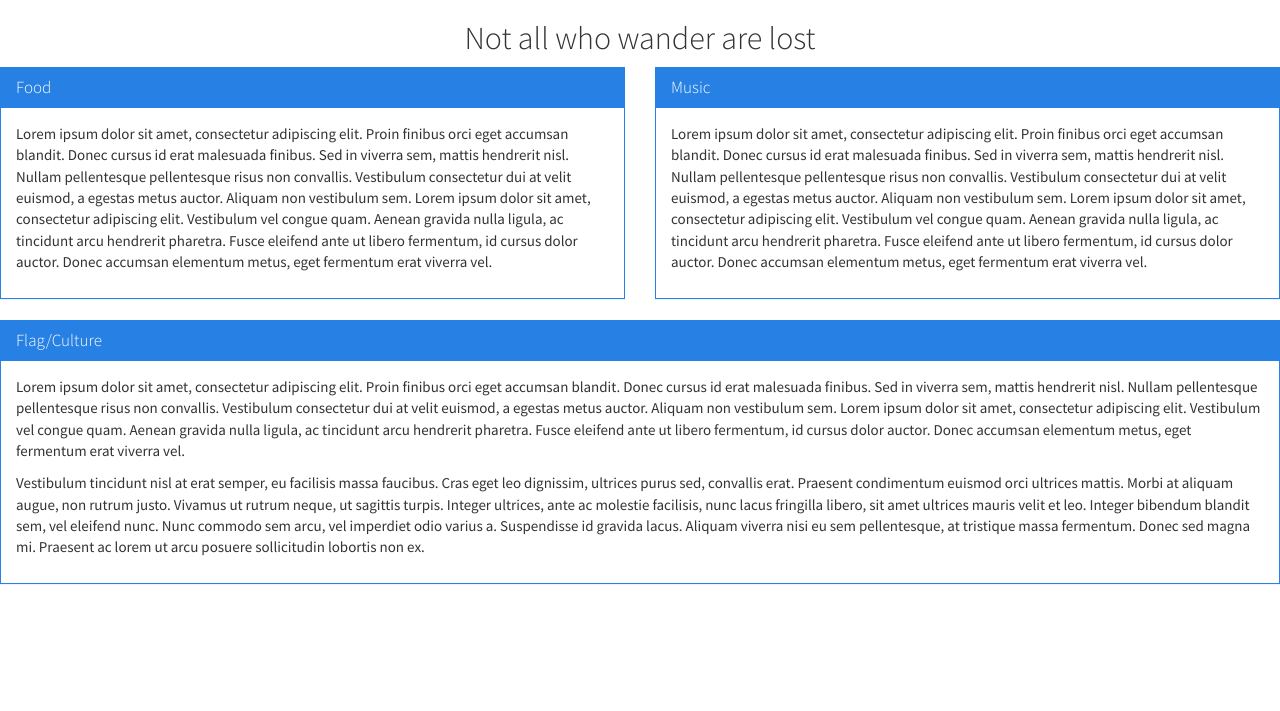
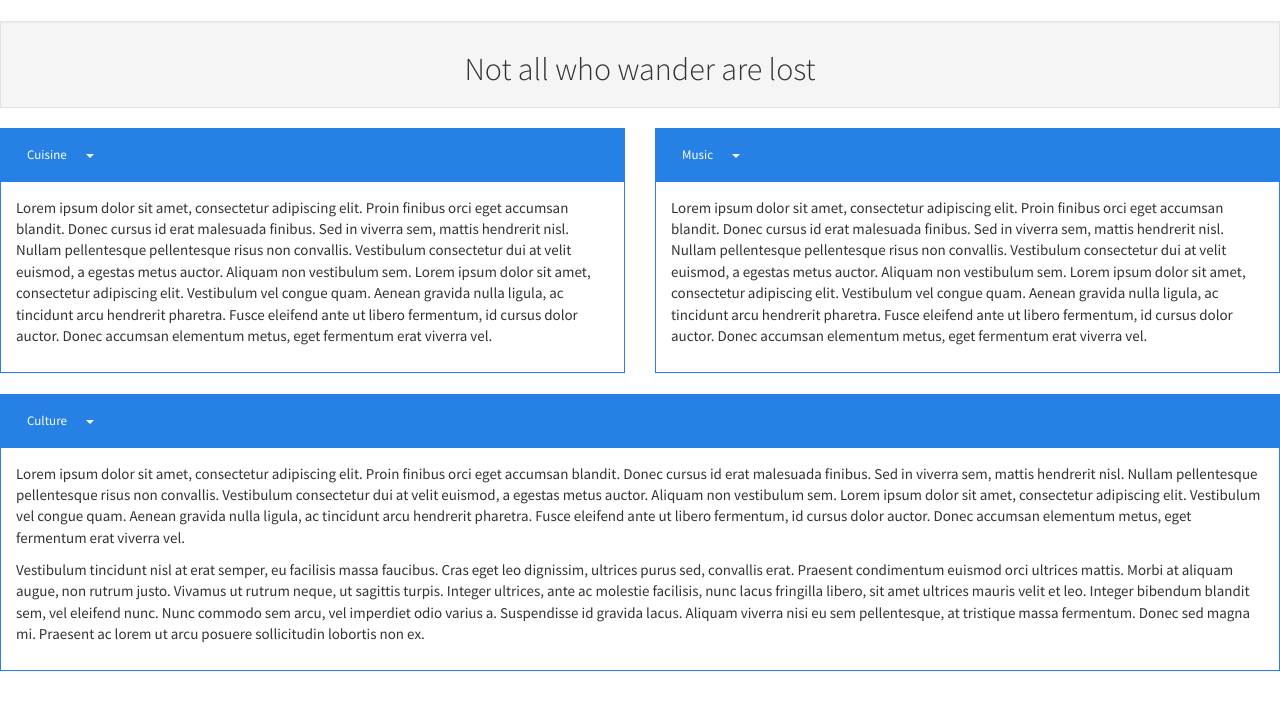
Before and after one commit to Markliebs/groupproject1, a PHP site: page / in a window 1280 px wide. Shown: the part 52-763 px from the top of the page. Run offline with PHP 8.4, Linux system fonts and the light colour scheme; some libraries are stand-ins or nearby versions.

Commit message:
Added all dropdown without breaking things

```diff
--- a/assets/css/style.css
+++ b/assets/css/style.css
@@ -1,3 +1,5 @@
 .motto {
     text-align: center;
+    text-justify: auto;
+
 }
--- a/index.html
+++ b/index.html
@@ -52,25 +52,42 @@
                 <button type="submit" class="btn btn-primary" id="submitSearch">Submit</button>
             </form>
             <ul class="nav navbar-nav navbar-right">
-                  <!--<li><a href="#">Not all who wander are lost</a></li>-->
+                <!--<li><a href="#">Not all who wander are lost</a></li>-->
                 <li><a href="#">Click for Help</a></li>
             </ul>
         </div>
         </div>
     </nav>
     <div class="motto">
-    <h2>Not all who wander are lost</h2>
+        <div class="well well-sm">
+        <h2>Not all who wander are lost</h2>
+    </div>
     </div>
     <div class="row">
         <div class="col-lg-6">
             <div class="panel panel-primary">
                 <div class="panel-heading">
-                    <h3 class="panel-title">Food</h3>
+                    <h3 class="panel-title">
+<div class="btn-group">
+  <a href="#" class="btn btn-primary btn-sm">Cuisine</a>
+  <a href="#" class="btn btn-primary btn-sm dropdown-toggle" data-toggle="dropdown" aria-expanded="false"><span class="caret"></span></a>
+  <ul class="dropdown-menu">
+    <li><a href="#">Cuisine</a></li>
+    <li><a href="#">Music</a></li>
+    <li><a href="#">Culture</a></li>
+    <!--<li class="divider"></li>-->
+    <!--<li><a href="#">Separated link</a></li>-->
+  </ul>
+</div></h3>
                 </div>
                 <div class="panel-body">
-                    <p>Lorem ipsum dolor sit amet, consectetur adipiscing elit. Proin finibus orci eget accumsan blandit. Donec cursus id erat malesuada finibus. Sed in viverra sem, mattis hendrerit nisl. Nullam pellentesque pellentesque risus non convallis.
-                        Vestibulum consectetur dui at velit euismod, a egestas metus auctor. Aliquam non vestibulum sem. Lorem ipsum dolor sit amet, consectetur adipiscing elit. Vestibulum vel congue quam. Aenean gravida nulla ligula, ac tincidunt arcu
-                        hendrerit pharetra. Fusce eleifend ante ut libero fermentum, id cursus dolor auctor. Donec accumsan elementum metus, eget fermentum erat viverra vel.</p>
+                    <p>Lorem ipsum dolor sit amet, consectetur adipiscing elit. Proin finibus orci eget accumsan blandit. Donec
+                        cursus id erat malesuada finibus. Sed in viverra sem, mattis hendrerit nisl. Nullam pellentesque
+                        pellentesque risus non convallis. Vestibulum consectetur dui at velit euismod, a egestas metus auctor.
+                        Aliquam non vestibulum sem. Lorem ipsum dolor sit amet, consectetur adipiscing elit. Vestibulum vel
+                        congue quam. Aenean gravida nulla ligula, ac tincidunt arcu hendrerit pharetra. Fusce eleifend ante
+                        ut libero fermentum, id cursus dolor auctor. Donec accumsan elementum metus, eget fermentum erat
+                        viverra vel.</p>
                 </div>
             </div>
 
@@ -78,12 +95,27 @@
         <div class="col-lg-6">
             <div class="panel panel-primary">
                 <div class="panel-heading">
-                    <h3 class="panel-title">Music</h3>
+                    <h3 class="panel-title">
+                    <div class="btn-group">
+  <a href="#" class="btn btn-primary btn-sm">Music</a>
+  <a href="#" class="btn btn-primary btn-sm dropdown-toggle" data-toggle="dropdown" aria-expanded="false"><span class="caret"></span></a>
+  <ul class="dropdown-menu">
+    <li><a href="#">Cuisine</a></li>
+    <li><a href="#">Music</a></li>
+    <li><a href="#">Culture</a></li>
+    <!--<li class="divider"></li>-->
+    <!--<li><a href="#">Separated link</a></li>-->
+  </ul>
+</div></h3>
                 </div>
                 <div class="panel-body">
-                    <p>Lorem ipsum dolor sit amet, consectetur adipiscing elit. Proin finibus orci eget accumsan blandit. Donec cursus id erat malesuada finibus. Sed in viverra sem, mattis hendrerit nisl. Nullam pellentesque pellentesque risus non convallis.
-                        Vestibulum consectetur dui at velit euismod, a egestas metus auctor. Aliquam non vestibulum sem. Lorem ipsum dolor sit amet, consectetur adipiscing elit. Vestibulum vel congue quam. Aenean gravida nulla ligula, ac tincidunt arcu
-                        hendrerit pharetra. Fusce eleifend ante ut libero fermentum, id cursus dolor auctor. Donec accumsan elementum metus, eget fermentum erat viverra vel.</p>
+                    <p>Lorem ipsum dolor sit amet, consectetur adipiscing elit. Proin finibus orci eget accumsan blandit. Donec
+                        cursus id erat malesuada finibus. Sed in viverra sem, mattis hendrerit nisl. Nullam pellentesque
+                        pellentesque risus non convallis. Vestibulum consectetur dui at velit euismod, a egestas metus auctor.
+                        Aliquam non vestibulum sem. Lorem ipsum dolor sit amet, consectetur adipiscing elit. Vestibulum vel
+                        congue quam. Aenean gravida nulla ligula, ac tincidunt arcu hendrerit pharetra. Fusce eleifend ante
+                        ut libero fermentum, id cursus dolor auctor. Donec accumsan elementum metus, eget fermentum erat
+                        viverra vel.</p>
                 </div>
             </div>
         </div>
@@ -92,15 +124,37 @@
         <div class="col-lg-12">
             <div class="panel panel-primary">
                 <div class="panel-heading">
-                    <h3 class="panel-title">Flag/Culture</h3>
+                    <h3 class="panel-title">
+
+                        <div class="btn-group">
+  <a href="#" class="btn btn-primary btn-sm">Culture</a>
+  <a href="#" class="btn btn-primary btn-sm dropdown-toggle" data-toggle="dropdown" aria-expanded="false"><span class="caret"></span></a>
+  <ul class="dropdown-menu">
+    <li><a href="#">Cuisine</a></li>
+    <li><a href="#">Music</a></li>
+    <li><a href="#">Culture</a></li>
+    <!--<li class="divider"></li>-->
+    <!--<li><a href="#">Separated link</a></li>-->
+  </ul>
+</div></h3>
+
+
                 </div>
                 <div class="panel-body">
-                    <p>Lorem ipsum dolor sit amet, consectetur adipiscing elit. Proin finibus orci eget accumsan blandit. Donec cursus id erat malesuada finibus. Sed in viverra sem, mattis hendrerit nisl. Nullam pellentesque pellentesque risus non convallis.
-                        Vestibulum consectetur dui at velit euismod, a egestas metus auctor. Aliquam non vestibulum sem. Lorem ipsum dolor sit amet, consectetur adipiscing elit. Vestibulum vel congue quam. Aenean gravida nulla ligula, ac tincidunt arcu
-                        hendrerit pharetra. Fusce eleifend ante ut libero fermentum, id cursus dolor auctor. Donec accumsan elementum metus, eget fermentum erat viverra vel.</p>
-                    <p>Vestibulum tincidunt nisl at erat semper, eu facilisis massa faucibus. Cras eget leo dignissim, ultrices purus sed, convallis erat. Praesent condimentum euismod orci ultrices mattis. Morbi at aliquam augue, non rutrum justo. Vivamus
-                        ut rutrum neque, ut sagittis turpis. Integer ultrices, ante ac molestie facilisis, nunc lacus fringilla libero, sit amet ultrices mauris velit et leo. Integer bibendum blandit sem, vel eleifend nunc. Nunc commodo sem arcu, vel
-                        imperdiet odio varius a. Suspendisse id gravida lacus. Aliquam viverra nisi eu sem pellentesque, at tristique massa fermentum. Donec sed magna mi. Praesent ac lorem ut arcu posuere sollicitudin lobortis non ex.</p>
+                    <p>Lorem ipsum dolor sit amet, consectetur adipiscing elit. Proin finibus orci eget accumsan blandit. Donec
+                        cursus id erat malesuada finibus. Sed in viverra sem, mattis hendrerit nisl. Nullam pellentesque
+                        pellentesque risus non convallis. Vestibulum consectetur dui at velit euismod, a egestas metus auctor.
+                        Aliquam non vestibulum sem. Lorem ipsum dolor sit amet, consectetur adipiscing elit. Vestibulum vel
+                        congue quam. Aenean gravida nulla ligula, ac tincidunt arcu hendrerit pharetra. Fusce eleifend ante
+                        ut libero fermentum, id cursus dolor auctor. Donec accumsan elementum metus, eget fermentum erat
+                        viverra vel.</p>
+                    <p>Vestibulum tincidunt nisl at erat semper, eu facilisis massa faucibus. Cras eget leo dignissim, ultrices
+                        purus sed, convallis erat. Praesent condimentum euismod orci ultrices mattis. Morbi at aliquam augue,
+                        non rutrum justo. Vivamus ut rutrum neque, ut sagittis turpis. Integer ultrices, ante ac molestie
+                        facilisis, nunc lacus fringilla libero, sit amet ultrices mauris velit et leo. Integer bibendum blandit
+                        sem, vel eleifend nunc. Nunc commodo sem arcu, vel imperdiet odio varius a. Suspendisse id gravida
+                        lacus. Aliquam viverra nisi eu sem pellentesque, at tristique massa fermentum. Donec sed magna mi.
+                        Praesent ac lorem ut arcu posuere sollicitudin lobortis non ex.</p>
                 </div>
             </div>
         </div>
@@ -114,7 +168,7 @@
 
     <!--Code for Modal-->
 
-    <div class="modal">
+    <!--<div class="modal">
         <div class="modal-dialog">
             <div class="modal-content">
                 <div class="modal-header">
@@ -126,14 +180,16 @@
                 </div>
                 <div class="modal-footer">
                     <button type="button" class="btn btn-default" data-dismiss="modal">Close</button>
-                    <!--<button type="button" class="btn btn-primary">Save changes</button>-->
+                    <button type="button" class="btn btn-primary">Save changes</button>
                 </div>
             </div>
         </div>
-    </div>
+    </div>-->
 
-    <script src="https://code.jquery.com/jquery-2.2.3.min.js" integrity="sha256-a23g1Nt4dtEYOj7bR+vTu7+T8VP13humZFBJNIYoEJo=" crossorigin="anonymous"></script>
-    <script src="https://maxcdn.bootstrapcdn.com/bootstrap/3.3.6/js/bootstrap.min.js" integrity="sha384-0mSbJDEHialfmuBBQP6A4Qrprq5OVfW37PRR3j5ELqxss1yVqOtnepnHVP9aJ7xS" crossorigin="anonymous"></script>
+    <script src="https://code.jquery.com/jquery-2.2.3.min.js" integrity="sha256-a23g1Nt4dtEYOj7bR+vTu7+T8VP13humZFBJNIYoEJo="
+        crossorigin="anonymous"></script>
+    <script src="https://maxcdn.bootstrapcdn.com/bootstrap/3.3.6/js/bootstrap.min.js" integrity="sha384-0mSbJDEHialfmuBBQP6A4Qrprq5OVfW37PRR3j5ELqxss1yVqOtnepnHVP9aJ7xS"
+        crossorigin="anonymous"></script>
     <script src="assets/js/app.js"></script>
 </body>
 
```
